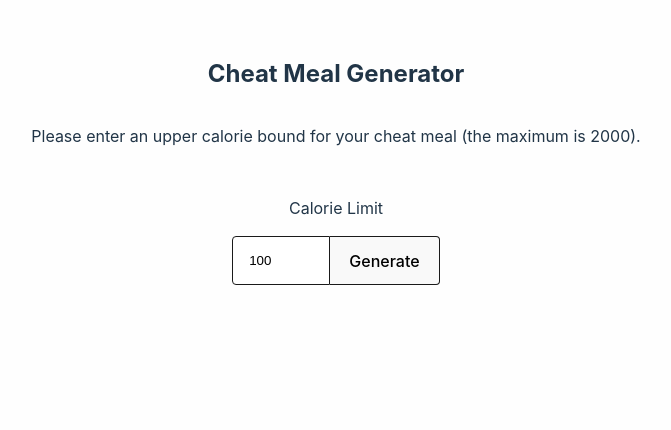
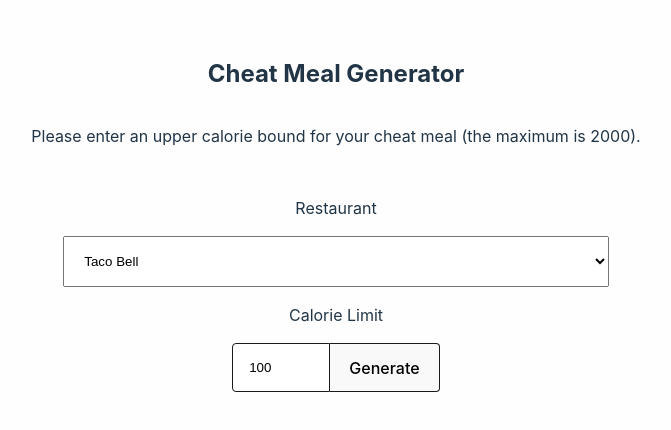
Before and after one commit to frmysantana/cheatMealGenerator, a React (Vite) app: page / in a window 1280 px wide. Shown: the top 430 px of the page, without its empty margins (304-975 px from the left). Built offline with nearby package versions, Linux system fonts and the light colour scheme.

Commit message:
support multiple restaurants on the front end

```diff
--- a/src/App.jsx
+++ b/src/App.jsx
@@ -2,15 +2,15 @@
 import Results from './Results';
 import Error from './Error';
 import { v4 as uuidv4 } from 'uuid';
-// import { useRef } from 'react';
+import { restaurantOptions } from '../utils/constants';
 
 function App() {
-  // const buttonRef = useRef(null);
   const [ calorieLimit, setCalorieLimit ] = useState(100);
+  const [ restaurant, setRestaurant ] = useState('');
   const [ error, setError ] = useState('');
   const [ results, setResults ] = useState([])
 
-  const handleOnChange = (e) => {
+  const handleCalorieChange = (e) => {
     const number = +e.target.value;
     if (number < 100) {
       setError("Calorie limit must be at least 100.")
@@ -23,20 +23,32 @@
     setCalorieLimit(number)
   }
 
-  const submitLimit = async (e) => {
+  const handleRestaurantChange = (e) => {
+    const restaurant = e.target.value;
+
+    if (Object.values(restaurantOptions).includes(restaurant)) {
+      setRestaurant(restaurant)
+    } else {
+      setError('Please select a supported restaurant. The options for now are McDonald\'s and Taco Bell.')
+    }
+  }
+
+  const submitParams = async (e) => {
     e.preventDefault();
 
     if (!calorieLimit) {
       setError('Please set a calorie limit between 100 and 2000 Calories.')
       return
-    } else if (calorieLimit >= 100 && calorieLimit <= 2000) {
+    } else if (!restaurant) {
+      setError('Please select a supported restaurant. The options for now are McDonald\'s and Taco Bell.')
+    } else if (calorieLimit >= 100 && calorieLimit <= 2000 && Object.values(restaurantOptions).includes(restaurant)) {
       setError('')
 
       try {
         const fetchConfig = {
           method: "GET",
         }
-        const res = await fetch(`http://localhost:3000/meals?limit=${calorieLimit}`, fetchConfig).catch(e => console.error(`fetch error: ${e.message}`))
+        const res = await fetch(`http://localhost:3000/meals?restaurant=${restaurant}&limit=${calorieLimit}`, fetchConfig).catch(e => console.error(`fetch error: ${e.message}`))
         const data = await res.json().catch(e => console.error(`res.json error: ${e.message}`))
         const dataWithKeys = data.selectedItems.map(item => {
           return {
@@ -58,11 +70,16 @@
       <h1>Cheat Meal Generator</h1>
       <div className="card">
         <p>Please enter an upper calorie bound for your cheat meal (the maximum is 2000).</p>
-        <form className="calorie-form">
-          <label>Calorie Limit</label>
+        <form className="meal-form">
+            <label for="restaurant">Restaurant</label>
+            <select onChange={handleRestaurantChange} id="restaurant">
+              <option value={restaurantOptions.TACOBELL}>Taco Bell</option>
+              <option value={restaurantOptions.MCDONALDS}>McDonald's</option>
+            </select>
+          <label for="calorie-bound">Calorie Limit</label>
           <div className="input-container">
             <input id="calorie-bound" type="number" min={100} max={2000}
-              onChange={handleOnChange}
+              onChange={handleCalorieChange}
               /** figure out how to submit with enter key */
               // onKeyUp={(e) => {
               //   e.preventDefault();
@@ -73,7 +90,7 @@
               // onEnter={() => buttonRef.current.click()}
               value={calorieLimit}
             />
-            <button onClick={submitLimit}>Generate</button>
+            <button onClick={submitParams}>Generate</button>
           </div>
         </form>
         <Error message={error} />
--- a/src/index.css
+++ b/src/index.css
@@ -68,12 +68,16 @@
   font-size: 1.5rem;
 }
 
-.calorie-form {
+.meal-form {
   display: flex;
   flex-direction: column;
   justify-content: center;
   gap: 1rem;
   padding: 2rem;
+}
+
+select {
+  padding: 1rem;
 }
 
 .input-container {
@@ -82,7 +86,7 @@
   width: 100%;
 }
 
-.calorie-form input {
+.meal-form input {
   padding: 1rem;
   min-width: 50px;
   border: 1px solid #1a1a1a;
```
